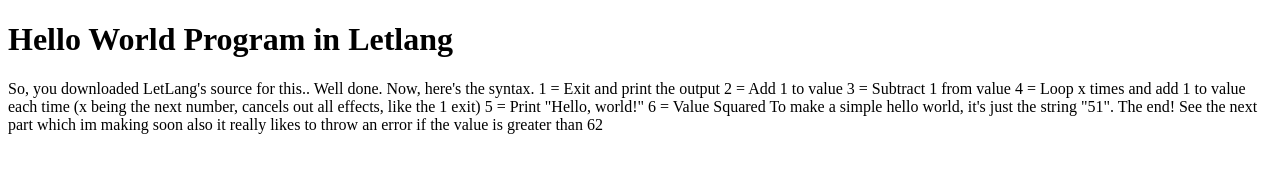
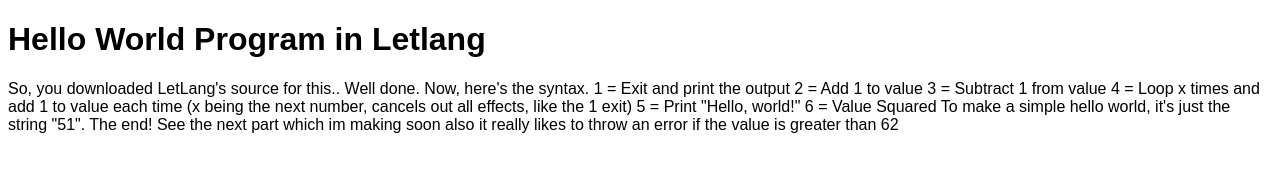
Before and after one commit to PartehDev/NumLang, a plain HTML site: page docs/guide-p1-helloworld.html in a window 1280 px wide. Drawn offline with Linux system fonts and the light colour scheme.

Commit message:
Update guide-p1-helloworld.html

```diff
--- a/docs/guide-p1-helloworld.html
+++ b/docs/guide-p1-helloworld.html
@@ -4,8 +4,8 @@
     <title>Part 1: Hello, world!</title>
   </head>
   <body>
-    <h1>Hello World Program in Letlang</h1>
-    <p>So, you downloaded LetLang's source for this.. Well done.
+    <h1 style="font-family:sans-serif;">Hello World Program in Letlang</h1>
+    <p style="font-family:sans-serif;">So, you downloaded LetLang's source for this.. Well done.
       Now, here's the syntax.
       1 = Exit and print the output
       2 = Add 1 to value
```
